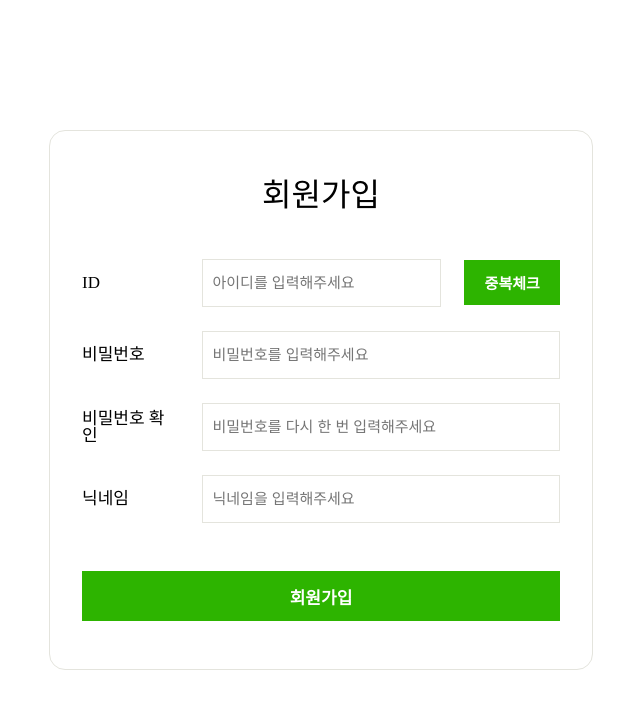
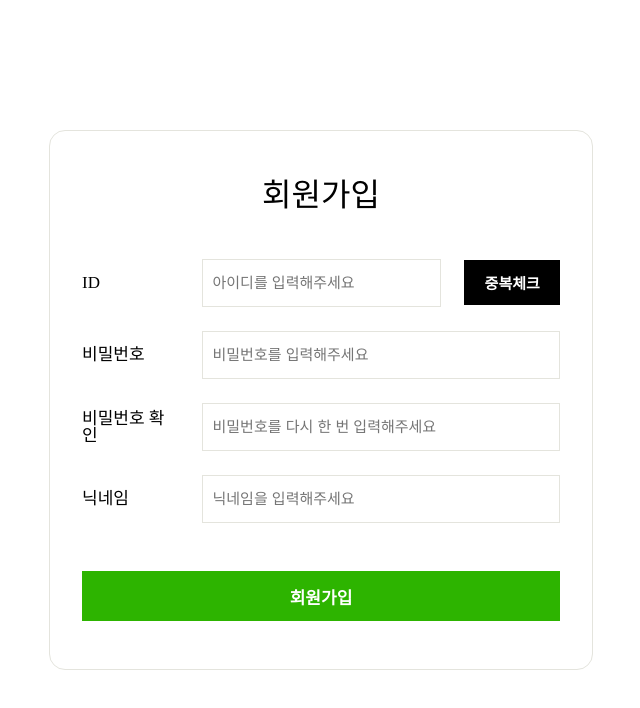
Before and after one commit to DO-SOPT-WEB/SeoJinYoon, a React (Vite) app in the folder week4/SignupLogin/: page /signup in a window 1280 px wide. Shown: the top 708 px of the page, without its empty margins (319-959 px from the left). Built offline with nearby package versions, Linux system fonts and the light colour scheme; no server answers; a web font is replaced by a local one.

Commit message:
feat: 중복에 따른 색상 연결

```diff
--- a/week4/SignupLogin/src/components/Pages/Signup.jsx
+++ b/week4/SignupLogin/src/components/Pages/Signup.jsx
@@ -50,6 +50,7 @@ const Signup = () => {
 
   const [inputVal, dispatch] = useReducer(reducerFn, initialState);
   const [isExist, setIsExist] = useState(false);
+  const [isClickedExistBtn, setIsClickedExistBtn] = useState(false);
 
   const onChangeHandler = (e) => {
     dispatch({ type: e.target.name, value: e.target.value });
@@ -72,10 +73,11 @@ const Signup = () => {
       setIsExist(data.isExist);
 
       if (data.isExist) {
+        setIsClickedExistBtn(true);
         console.log('이미 사용 중인 아이디입니다.');
         userNameRef.current.value = '';
       } else {
-
+        setIsClickedExistBtn(true);
       }
     } catch(error) {
       console.log(error.message);
@@ -95,6 +97,8 @@ const Signup = () => {
             onChange={onChangeHandler}
             onClick={onClickDuplicateBtn}
             refVal={idx === 0 ? userNameRef : null}
+            isDuplicate = {isExist}
+            btnClicked= {isClickedExistBtn}
           />
         ))}
       </InputWrapper>
--- a/week4/SignupLogin/src/components/UI/Input.jsx
+++ b/week4/SignupLogin/src/components/UI/Input.jsx
@@ -1,4 +1,4 @@
-import React, {useRef} from 'react';
+import React, { useRef } from 'react';
 import styled from 'styled-components';
 
 const Input = (props) => {
@@ -13,7 +13,11 @@ const Input = (props) => {
         onChange={props.onChange}
         ref={props.refVal}
       ></UserInput>
-      {props.content === '중복체크' && <IsExistIdBtn onClick={props.onClick}>{props.content}</IsExistIdBtn>}
+      {props.content === '중복체크' && (
+        <IsExistIdBtn onClick={props.onClick} $isDuplicate={props.isDuplicate} $isBtnClicked={props.btnClicked}>
+          {props.content}
+        </IsExistIdBtn>
+      )}
     </InputDiv>
   );
 };
@@ -58,6 +62,9 @@ const IsExistIdBtn = styled.button`
   padding: 12px;
   font-size: 15px;
   font-weight: bold;
-  background-color: ${({ theme }) => theme.colors.green};
+  background-color: ${({ $isBtnClicked, $isDuplicate, theme }) =>
+    !$isBtnClicked ?
+        theme.colors.black :
+        ($isDuplicate ? theme.colors.red : theme.colors.green)};
   color: ${({ theme }) => theme.colors.white};
 `;
--- a/week4/SignupLogin/src/styles/theme.js
+++ b/week4/SignupLogin/src/styles/theme.js
@@ -4,6 +4,7 @@ const colors = {
     gray: '#E4E4DD',
     black: '#000000',
     green: '#2DB400',
+    red: '#FF0B00',
 };
 
 const font = {
```
